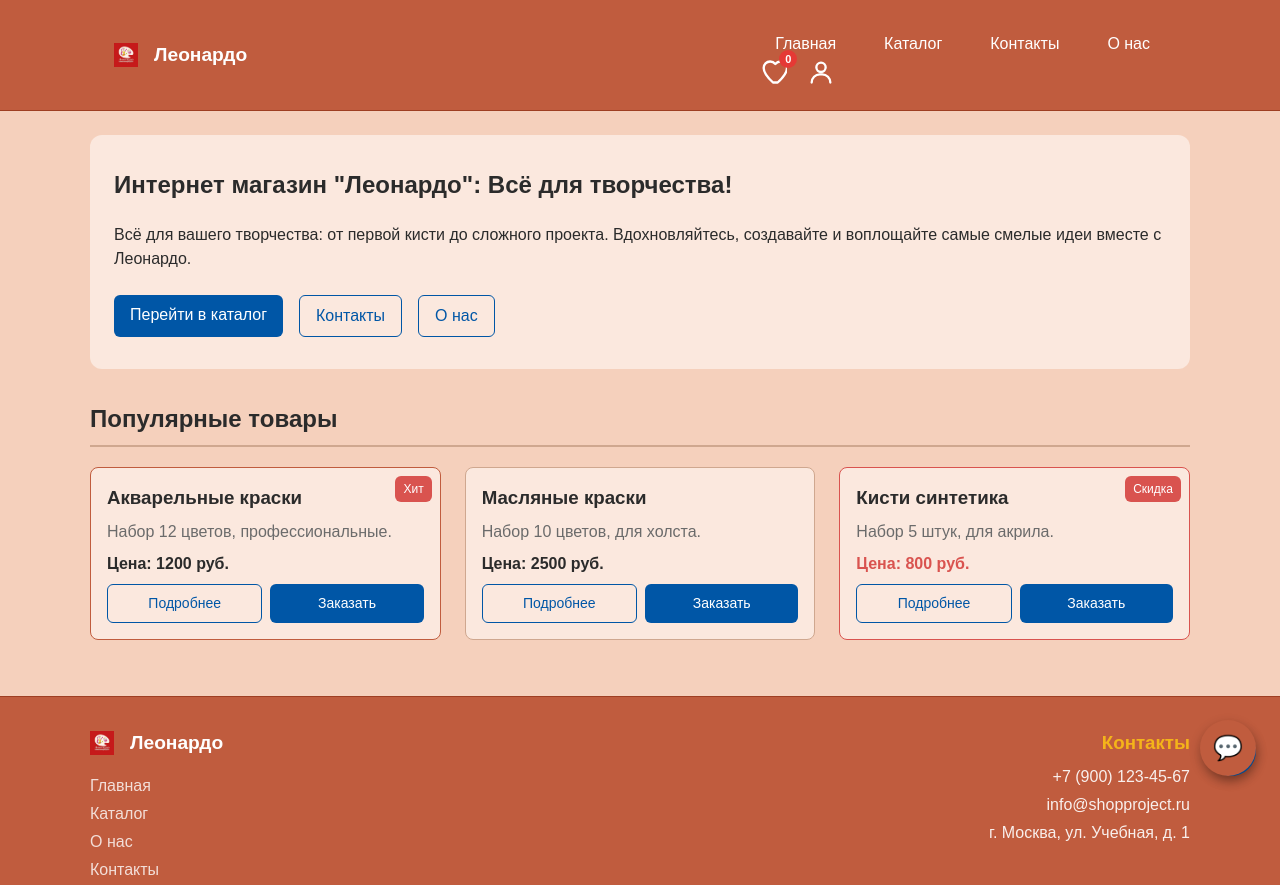
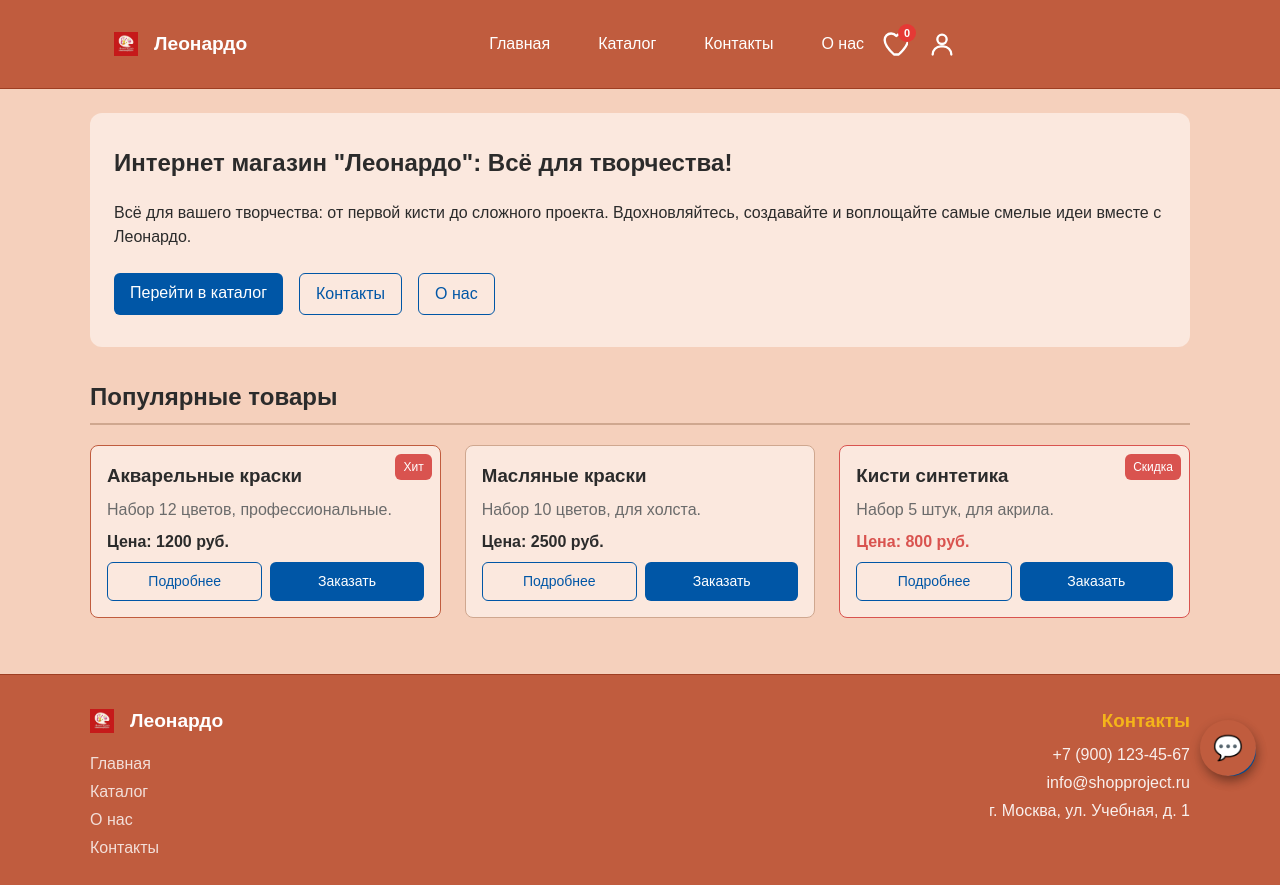
Before and after one commit to PoliakovaDaria2007/kr1-html-css-shop, a plain HTML site: page index.html in a window 1280 px wide. Shown: the top 885 px of the page. Drawn offline with Linux system fonts and the light colour scheme.

Commit message:
Изменён код в css

```diff
--- a/css/style.css
+++ b/css/style.css
@@ -113,9 +113,12 @@ a:focus-visible {
   max-width: var(--container-width);
   margin: 0 auto;
   padding: var(--space-lg);
+
+  /* Выстраиваем все элементы в один ряд */
   display: flex;
-  align-items: center;
-  justify-content: space-between;
+  align-items: center;       /* Центрируем по вертикали */
+  justify-content: space-between; /* Лого - Меню - Иконки */
+  gap: var(--space-md);
 }
 
 .site-header__logo {
@@ -123,16 +126,22 @@ a:focus-visible {
   align-items: center;
   gap: 8px;
   font-weight: 700;
-  color: var(--color-white); /* Белый логотип */
+  color: var(--color-white);
   text-decoration: none;
   font-size: 1.2rem;
+  flex-shrink: 0; /* Логотип не сжимается */
+}
+
+/* Навигация */
+.site-nav {
+  flex: 1; /* Занимает всё свободное пространство по центру */
+  display: flex;
+  justify-content: center;
 }
 
 .site-nav__list {
   display: flex;
-  flex-wrap: wrap;
-  justify-content: center;
-  align-items: center;
+  align-items: center; /* Выравниваем текст по центру */
   gap: var(--space-md);
   padding: 0;
   margin: 0;
@@ -194,7 +203,7 @@ a:focus-visible {
 
 .button--primary {
   color: var(--color-white);
-  background-color: var(--color-secondary); /* Синяя кнопка */
+  background-color: var(--color-secondary);
 }
 
 .button--primary:hover {
@@ -246,7 +255,7 @@ a:focus-visible {
   display: block;
 }
 
-/* -------- Футер (две колонки) -------- */
+/* -------- Футер -------- */
 footer.site-footer {
   background-color: var(--color-primary);
   color: var(--color-white);
@@ -327,7 +336,6 @@ footer.site-footer {
   opacity: 0.7;
 }
 
-/* Адаптивность футера для мобильных */
 @media (max-width: 768px) {
   .site-footer__inner {
     flex-direction: column;
@@ -841,9 +849,7 @@ footer.site-footer {
   display: flex;
   align-items: center;
   gap: 20px;
-  margin-left: auto;
-  /* Поднимаем иконки чуть выше */
-  margin-top: -6px;
+  flex-shrink: 0; /* Не позволяем сжиматься */
 }
 
 .site-header__action {
@@ -851,7 +857,7 @@ footer.site-footer {
   display: inline-flex;
   align-items: center;
   justify-content: center;
-  color: var(--color-white); /* Иконки белые на терракотовом фоне */
+  color: var(--color-white);
   text-decoration: none;
   transition: color 0.2s;
 }
@@ -860,16 +866,17 @@ footer.site-footer {
   color: var(--color-gold);
 }
 
-/* Увеличенные иконки */
+/* Увеличенные иконки (28px) */
 .site-header__action svg {
   width: 28px;
   height: 28px;
+  display: block;
 }
 
 .site-header__action-count {
   position: absolute;
-  top: -8px;
-  right: -10px;
+  top: -6px;
+  right: -8px;
   min-width: 18px;
   height: 18px;
   padding: 0 4px;
@@ -926,6 +933,7 @@ footer.site-footer {
   overflow: hidden;
 }
 
+/* Важно: скрываем панель, если стоит атрибут hidden */
 .chat-widget__panel[hidden] {
   display: none !important;
 }
```
